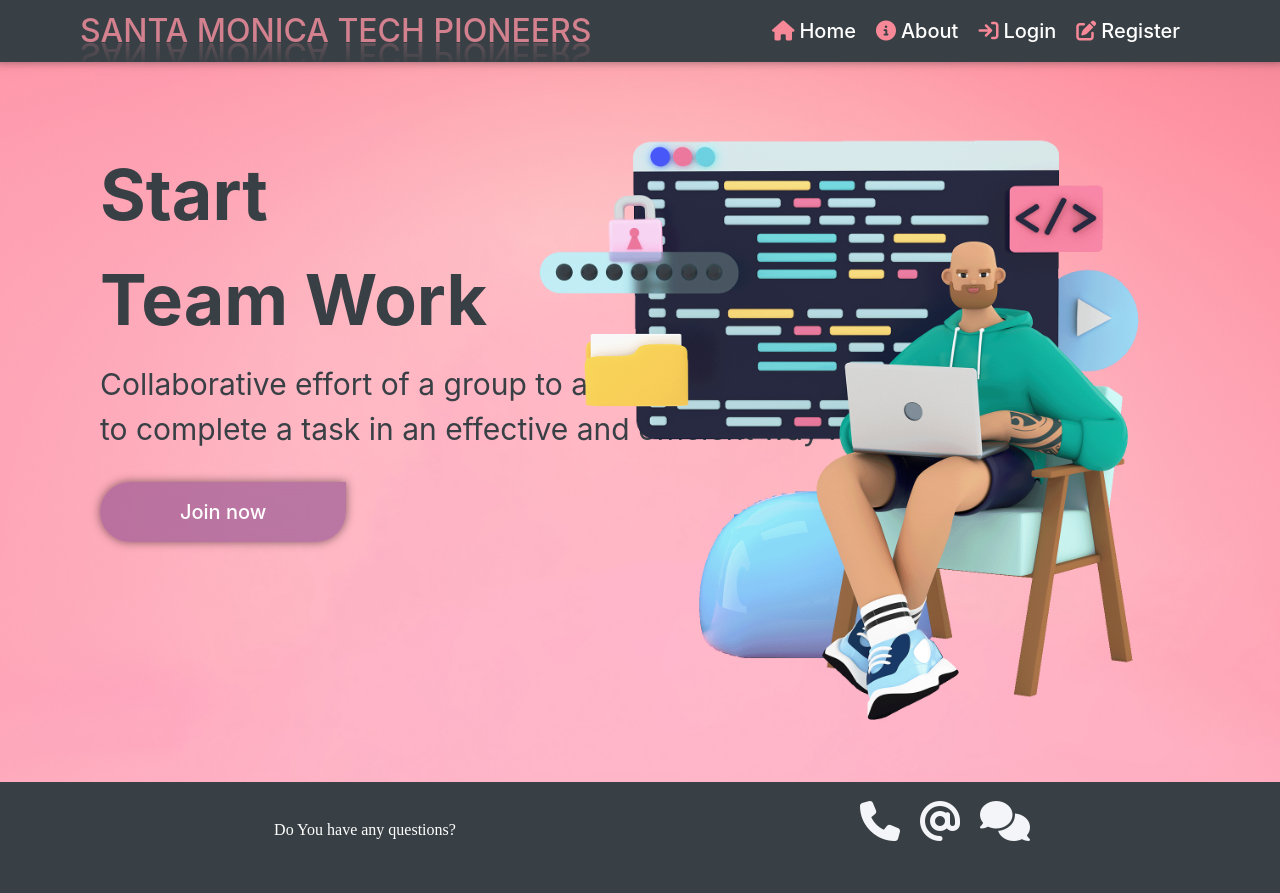
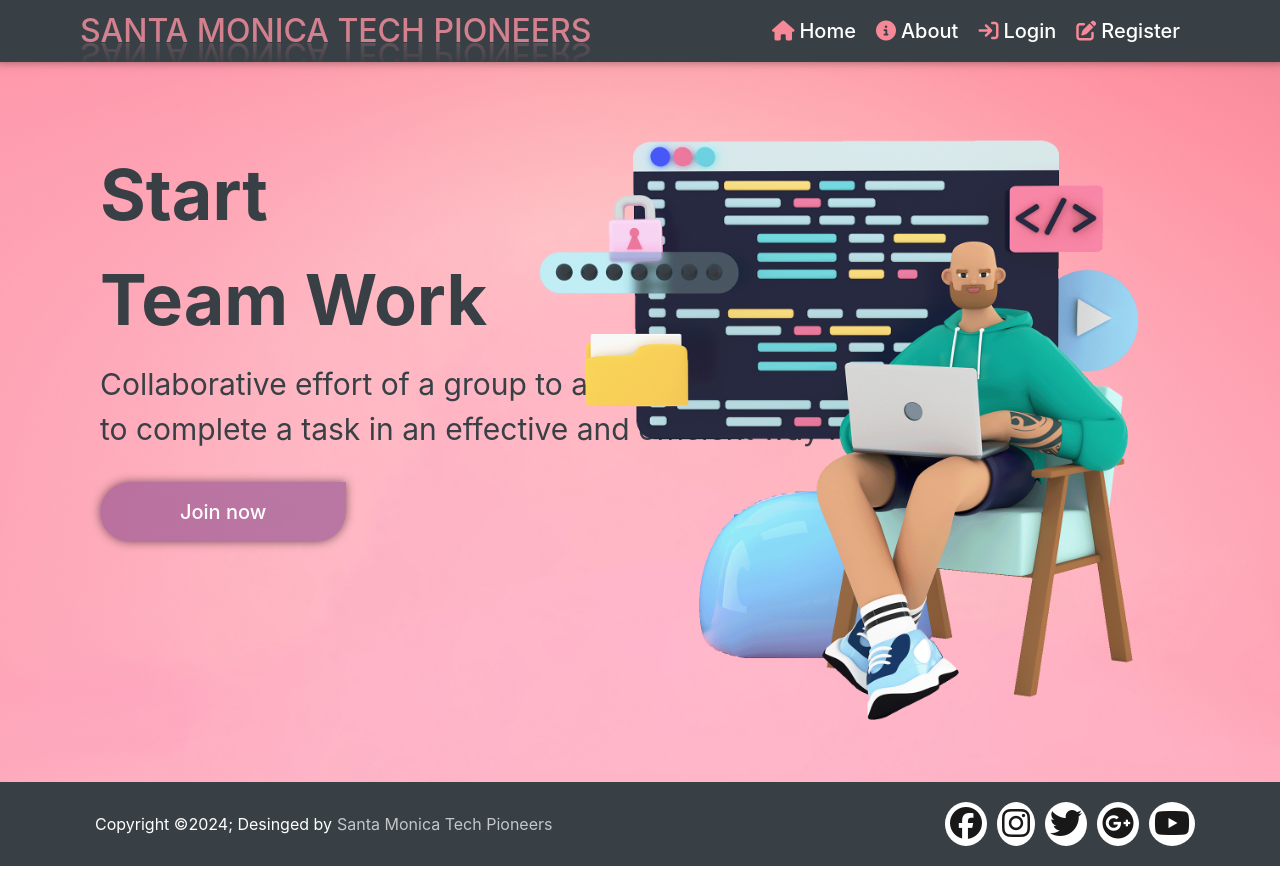
Before and after one commit to TomSabMGTfan/Spring-project-2024, a React (Vite) app in the folder SantaMonicaTechPioneersClient/: page / in a window 1280 px wide. After the commit the page ends 866 px from the top, so only its background shows below. Built offline with nearby package versions, Linux system fonts and the light colour scheme; a web font is replaced by a local one.

Commit message:
Footeris

```diff
--- a/SantaMonicaTechPioneersClient/src/components/Footer.jsx
+++ b/SantaMonicaTechPioneersClient/src/components/Footer.jsx
@@ -1,22 +1,51 @@
 import React from 'react'
 import './css/Footer.css'
 
+
 const Footer = () => {
   return (
-    <footer className='footer'>
-         <div className='sb__footer section_padding'>
-           <div className='sb__footer-links'>
-             <div className='sb__footer-links-div'>
-               <p><a className="footer_text"href="#Contact">Do You have any questions?</a></p>
-               </div>
-                <div className='socialmedia'>
-                 <a href="#call"><i className="fa fa-phone"></i></a>
-                 <a href="#email"><i className="fa fa-at"></i></a>
-                 <a href="#comment section"><i className="fa fa-comments-o"></i></a>
-                </div>
-           </div>
-         </div>
-    </footer>
+    <>
+<footer>
+<div className='footerContainer'>
+<div className="copyOne">
+    <p>Copyright &copy;2024; Desinged by <span className='designer'>Santa Monica Tech Pioneers</span></p>
+  </div>
+  <div className='socialIcons'>
+  <a href=""><i class="fa-brands fa-facebook"></i></a>
+  <a href=""><i class="fa-brands fa-instagram"></i></a>
+  <a href=""><i class="fa-brands fa-twitter"></i></a>
+  <a href=""><i class="fa-brands fa-google-plus"></i></a>
+  <a href=""><i class="fa-brands fa-youtube"></i></a>
+  </div>
+
+</div>
+</footer>
+
+
+
+
+
+
+
+
+
+
+
+    {/* // <footer className='footer'>
+    //      <div className='sb__footer section_padding'>
+    //        <div className='sb__footer-links'>
+    //          <div className='sb__footer-links-div'>
+    //            <p><a className="footer_text"href="#Contact">Do You have any questions?</a></p>
+    //            </div>
+    //             <div className='socialmedia'>
+    //              <a href="#call"><i className="fa fa-phone"></i></a>
+    //              <a href="#email"><i className="fa fa-at"></i></a>
+    //              <a href="#comment section"><i className="fa fa-comments-o"></i></a>
+    //             </div>
+    //        </div>
+    //      </div>
+    // </footer> */}
+    </>
   )
 }
 
--- a/SantaMonicaTechPioneersClient/src/components/css/Footer.css
+++ b/SantaMonicaTechPioneersClient/src/components/css/Footer.css
@@ -1,15 +1,82 @@
-.section_pading{
+footer {
+  background-color: #394045;
+  }
+
+  .footerContainer {
+    width: 100%;
+    padding: 15px 80px;
+    display: flex;
+    justify-content: space-between;
+
+  }
+
+  .socialIcons {
+    display: flex;
+    justify-content: center;
+  }
+
+  .socialIcons a {
+    text-decoration: none;
+    padding: 5px ;
+    background-color: white;
+    margin: 5px;
+    border-radius: 50%;
+  }
+
+  .socialIcons a i {
+    font-size: 2em;
+    color: black;
+    opacity: 0.9;
+  }
+
+  .socialIcons a:hover {
+    background-color: #f78898;
+    transition: 0.5s;
+  }
+
+  .socialIcons a i:hover {
+    color: white;
+    transition: 0.5s;
+  }
+
+  .copyOne p {
+    display: flex;
+    justify-content: center;
+    color: white;
+    padding: 15px;
+  }
+
+  .designer {
+    opacity: 0.7;
+    text-transform: 1px;
+    font-weight: 400;
+    margin: 0px 5px;
+  }
+
+
+
+
+
+
+
+
+
+
+
+
+
+  /* .section_pading{
     padding: 4rem 4rem;
   }
   .footer{
-  background-color: #394045;
+    background-color: #394045; */
     /* position: absolute; */
-  right: 0;
-  left: 0;
+    /* right: 0;
+    left: 0; */
      /* bottom: -50vh;  */
-}
+  /* } */
 
-
+  /*
   .sb__footer-links{
     display: flex;
     justify-content: space-between;
@@ -65,6 +132,28 @@
     cursor: pointer;
   }
 
+
+
+
+   */
+
+
+
+
+
+
+
+
+
+
+
+
+
+
+
+
+
+
   /* -------------------nereikalinga dalis---------------- */
   /* @media only screen and (max-width: 1420px){
     .sb__footer-links div{
```
Lines whose indentation alone changed are shown as unchanged.
